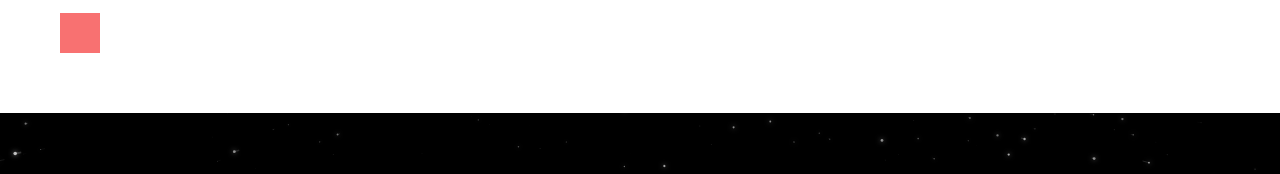
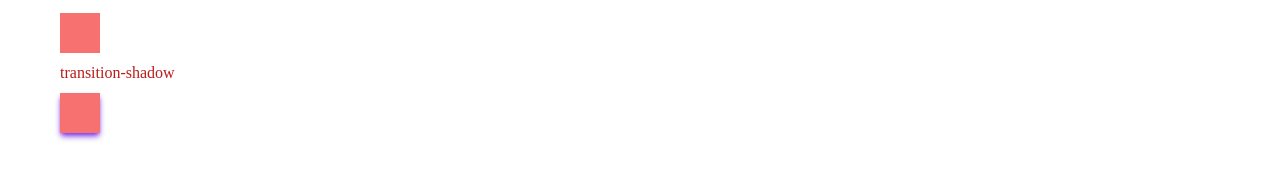
Before and after one commit to MizuYang/tailwind-playground, a Nuxt app: page /playground/transitionsAndAnimation in a window 1280 px wide. Shown: the part 367-541 px from the top of the page. Built offline with nearby package versions, Linux system fonts and the light colour scheme; no server answers.

Commit message:
新增 transition & animation: transition-shadow

```diff
--- a/pages/playground/transitionsAndAnimation.vue
+++ b/pages/playground/transitionsAndAnimation.vue
@@ -14,7 +14,14 @@
         <div class="mb-3">
           <h3 class="mb-3 text-red-700">transition-colors</h3>
           <div
-            class="size-10 bg-red-400 hover:opacity-70 transition-opacity"
+            class="size-10 bg-red-400 transition-opacity hover:opacity-70"
+          ></div>
+        </div>
+
+        <div class="mb-3">
+          <h3 class="mb-3 text-red-700">transition-shadow</h3>
+          <div
+            class="size-10 bg-red-400 shadow-md shadow-violet-600 transition-shadow hover:shadow-xl hover:shadow-sky-600"
           ></div>
         </div>
       </template>
```
